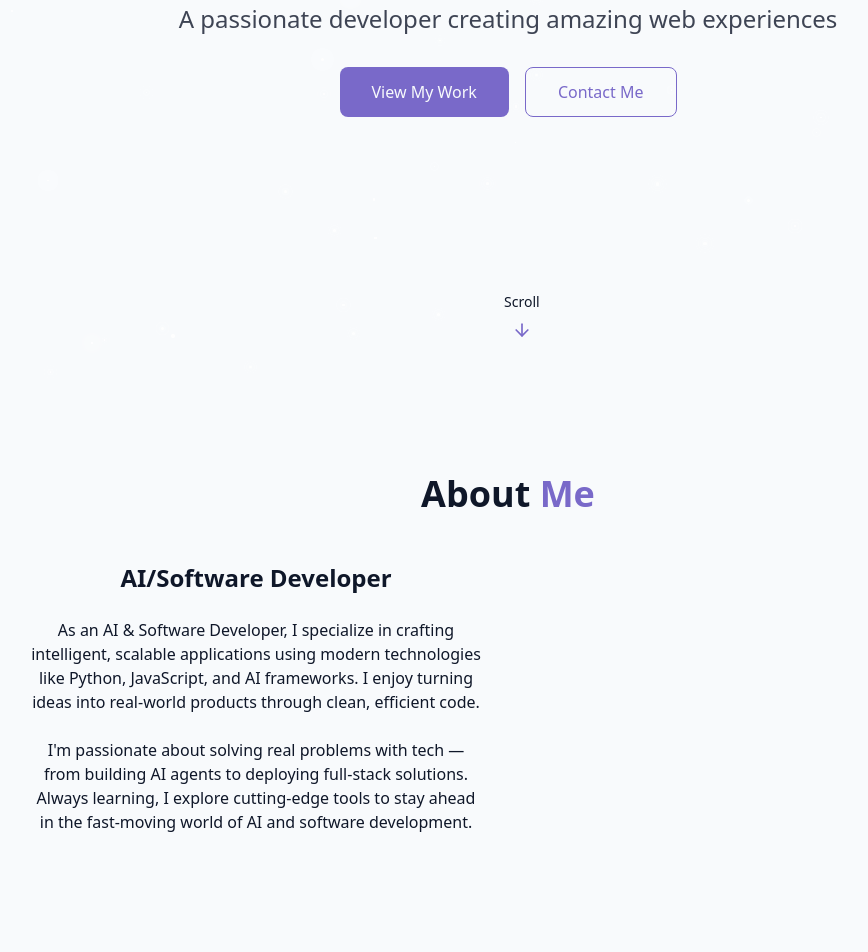
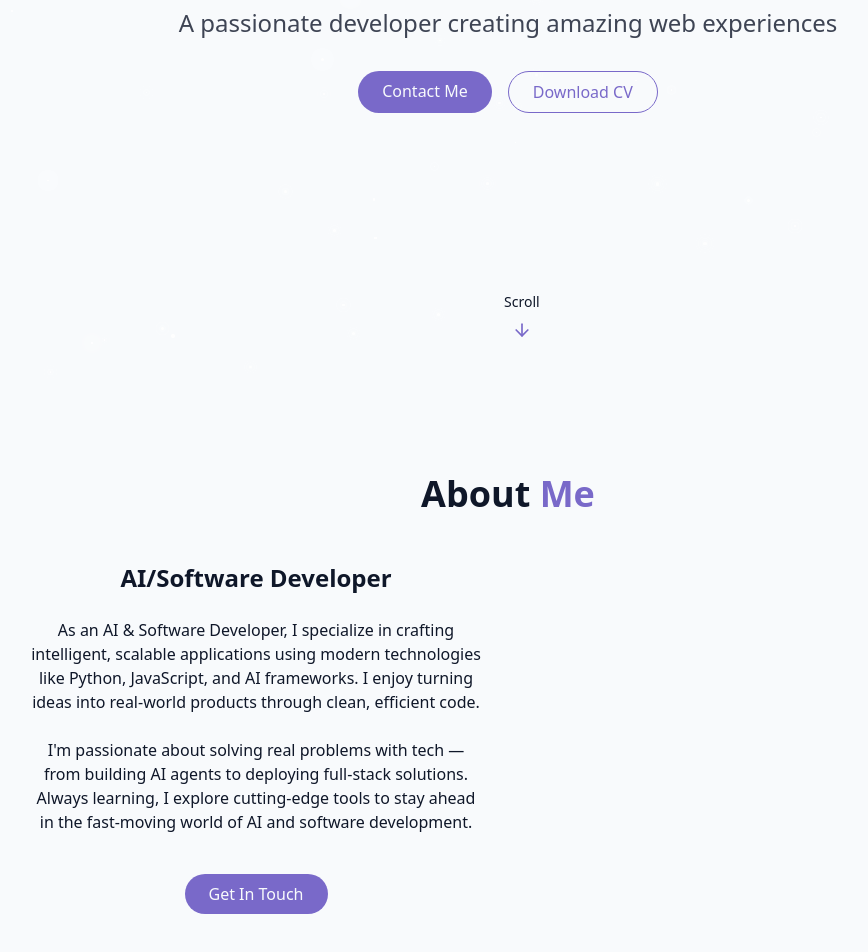
Before and after one commit to KarinaKKarinaK/react-portfolio, a React (Vite) app: page / in a window 1280 px wide. Shown: the part 422-1374 px from the top of the page, without its empty margins (132-1000 px from the left). Before the commit the page ends 1352 px from the top, so only its background shows below. Built offline with nearby package versions, Linux system fonts and the light colour scheme.

Commit message:
Changed landing page and about me section buttons

```diff
--- a/src/components/AboutSection.jsx
+++ b/src/components/AboutSection.jsx
@@ -23,6 +23,14 @@
               learning, I explore cutting-edge tools to stay ahead in the
               fast-moving world of AI and software development.
             </p>
+
+            <div className="flex flex-col sm:flex-row gap-4 pt-4 justify-center">
+                <a href="#contact" className="cosmic-button">
+                    {" "}
+                    Get In Touch
+                </a>
+
+            </div>
           </div>
         </div>
       </div>
--- a/src/components/HeroSection.jsx
+++ b/src/components/HeroSection.jsx
@@ -15,12 +15,12 @@
           A passionate developer creating amazing web experiences
         </p>
         <div className="flex flex-col sm:flex-row gap-4 justify-center">
-          <button className="px-6 sm:px-8 py-3 bg-primary text-primary-foreground rounded-lg hover:bg-primary/90 transition-colors">
-            View My Work
-          </button>
-          <button className="px-6 sm:px-8 py-3 border border-primary text-primary rounded-lg hover:bg-primary hover:text-primary-foreground transition-colors">
+          <a href= "#contact" className="cosmic-button">
             Contact Me
-          </button>
+          </a>
+          <a href="#contact" className="px-6 py-2 rounded-full border border-primary text-primary hover:bg-primary/10 transition-colors duration-300">
+            Download CV
+          </a>
         </div>
       </div>
 
```
